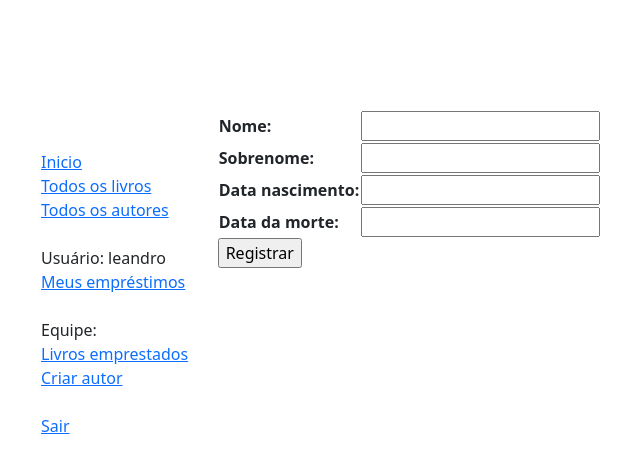
After one commit to lbmiranda/Python-Codes, a Django app: page /catalog/autor/criar/ in a window 1280 px wide. The commit adds this page. Shown: the top 473 px of the page, without its empty margins (81-721 px from the left). Run offline with Django 4.2, Linux system fonts and the light colour scheme; a user stored in the database is signed in.

Commit message:
criado menu para criar,atualizar,deletar autores

```diff
--- a/bibliotecaDjango/bibliotecaLocal/catalog/models.py
+++ b/bibliotecaDjango/bibliotecaLocal/catalog/models.py
@@ -4,6 +4,7 @@ from django.db import models
 from django.urls import reverse
 from django.contrib.auth.models import User
 from datetime import date
+import uuid
 
 # Create your models here.
 
@@ -47,8 +48,6 @@ class Livro(models.Model):
 
     mostra_genero.short_description = 'Genero'
 
-
-import uuid
 
 class InstanciaLivro(models.Model):
     id = models.UUIDField(primary_key=True, default=uuid.uuid4, help_text='ID único para este livro em particular')
@@ -94,6 +93,7 @@ class Autor(models.Model):
 
     class Meta:
         ordering = ['nome','sobrenome']
+        permissions = [('pode_criar_atualizar_autor', 'Cria/Atualiza autor'),('pode_deletar_autor','Deleta autor')]
 
     def get_absolute_url(self):
         return reverse('autor-detail', args=[str(self.id)])
--- a/bibliotecaDjango/bibliotecaLocal/catalog/templates/base_generic.html
+++ b/bibliotecaDjango/bibliotecaLocal/catalog/templates/base_generic.html
@@ -28,6 +28,7 @@
             {% if user.is_staff %}
               <li>Equipe:</li>
               <li><a href="{% url 'livros-emprestados' %}"> Livros emprestados</a></li>
+              <li><a href="{% url 'autor-create' %}"> Criar autor</a></li>
               <br>
             {% endif %}
 
--- /dev/null
+++ b/bibliotecaDjango/bibliotecaLocal/catalog/templates/catalog/autor_form.html
@@ -0,0 +1,11 @@
+{% extends 'base_generic.html' %}
+
+{% block content %}
+    <form action="" method="post">
+        {% csrf_token %}
+        <table>
+            {{ form.as_table }}
+        </table>
+        <input type="submit" value="Registrar">
+    </form>
+{% endblock %}
--- a/bibliotecaDjango/bibliotecaLocal/catalog/urls.py
+++ b/bibliotecaDjango/bibliotecaLocal/catalog/urls.py
@@ -10,4 +10,7 @@ urlpatterns = [
     path('meuslivros/',views.LivroEmprestadoPorUsuarioView.as_view(), name='meus-emprestados'),
     path('livrosemprestados/', views.LivrosEmprestadosGeralView.as_view(), name='livros-emprestados'),
     path('livro/<uuid:pk>/renova', views.renova_livro_bibliotecario, name = 'renova-livro-bibliotecario'),
+    path('autor/criar/', views.AutorCreate.as_view(), name = 'autor-create'),
+    path('autor/<int:pk>/atualizar/', views.AutorUpdate.as_view(), name = 'autor-update'),
+    path('autor/<int:pk>/deletar/', views.AutorDelete.as_view(), name = 'autor-delete'),
 ]
--- a/bibliotecaDjango/bibliotecaLocal/catalog/views.py
+++ b/bibliotecaDjango/bibliotecaLocal/catalog/views.py
@@ -3,10 +3,12 @@ from django.shortcuts import render, get_object_or_404
 from .models import Livro,Autor,InstanciaLivro
 from .forms import FormRenovaLivros
 from django.views import generic
+from django.views.generic.edit import CreateView, UpdateView, DeleteView
 from django.contrib.auth.mixins import LoginRequiredMixin, PermissionRequiredMixin
 from django.contrib.auth.decorators import login_required, permission_required
+from django.utils.decorators import method_decorator
 from django.http import HttpResponseRedirect
-from django.urls import reverse
+from django.urls import reverse, reverse_lazy
 
 # Create your views here.
 
@@ -71,6 +73,7 @@ class LivrosEmprestadosGeralView(LoginRequiredMixin, generic.ListView):
 @login_required
 @permission_required('catalog.pode_renovar_livro', raise_exception=True)
 def renova_livro_bibliotecario(request, pk):
+
     instancia_livro = get_object_or_404(InstanciaLivro, pk = pk)
 
     if request.method == 'POST':
@@ -92,3 +95,21 @@ def renova_livro_bibliotecario(request, pk):
     }
 
     return render(request, 'catalog/renova_livro_bibliotecario.html', context)
+
+
+class AutorCreate(PermissionRequiredMixin,CreateView):
+    permission_required = 'catalog.pode_criar_atualizar_autor'
+    model = Autor
+    fields = ['nome','sobrenome','data_nascimento','data_morte']
+
+
+class AutorUpdate(PermissionRequiredMixin,UpdateView):
+    permission_required = 'catalog.pode_criar_atualizar_autor'
+    model = Autor
+    fields = '__all__'
+
+
+class AutorDelete(PermissionRequiredMixin,DeleteView):
+    permission_required = 'catalog.pode_deletar_autor'
+    model = Autor
+    success_url = reverse_lazy('autores')
```
Also changed, not shown: bibliotecaDjango/bibliotecaLocal/catalog/templates/catalog/autor_confirm_delete.html (added, +14 -0 lines), bibliotecaDjango/bibliotecaLocal/catalog/templates/catalog/autor_detail.html (+11 -1 lines), bibliotecaDjango/bibliotecaLocal/catalog/migrations/0008_alter_autor_options.py (added), bibliotecaDjango/bibliotecaLocal/db.sqlite3.
